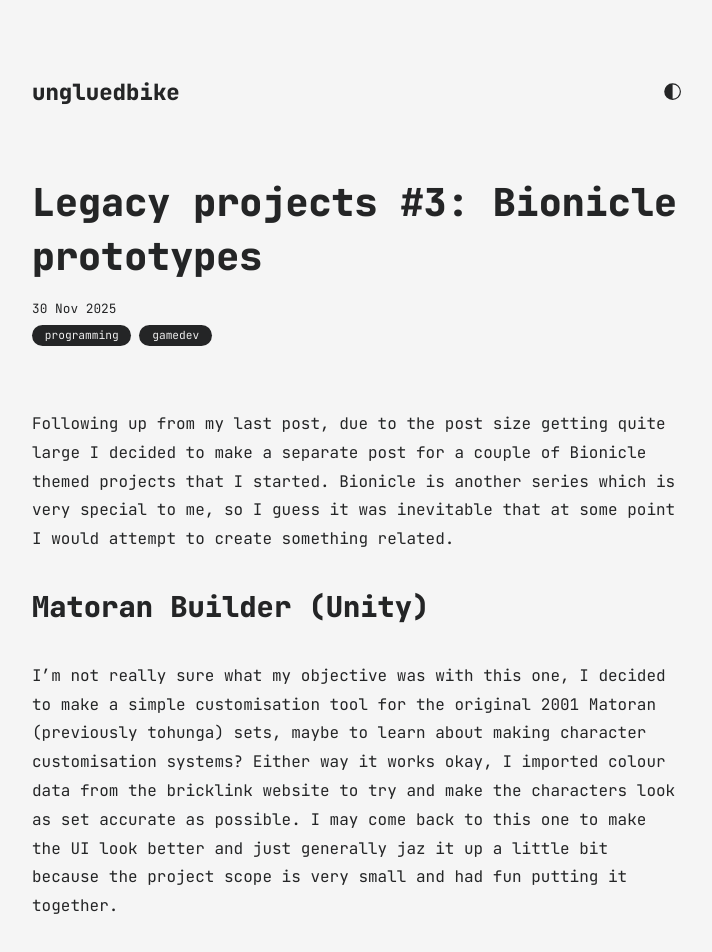
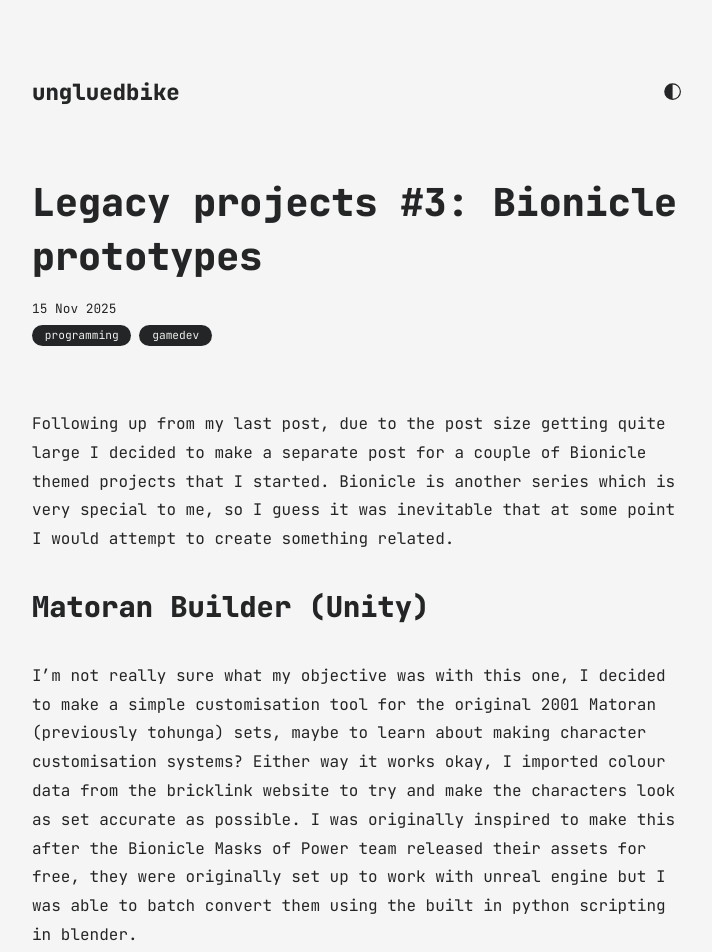
Before and after one commit to UngluedBike/ungluedbike.github.io, a Jekyll site: the page built from all_collections/_posts/2025-11-15-legacy-3.md, in a window 1280 px wide and 1400 px high. Shown: the top 952 px of the window, without its empty margins (283-995 px from the left). Built offline with Jekyll 4.4.1, drawn with Linux system fonts in a browser that asks for light colours; some of the changed text lies outside the part shown.

Commit message:
Completed remaining posts and scheduled

```diff
--- a/all_collections/_posts/2025-12-30-legacy-3.md
+++ b/all_collections/_posts/2025-11-15-legacy-3.md
@@ -1,16 +1,42 @@
 ---
 layout: post
 title: "Legacy projects #3: Bionicle prototypes"
-date: 2025-11-30 14:00:00
+date: 2025-11-15 14:00:00
 categories: [programming, gamedev]
 ---
 
 Following up from my last post, due to the post size getting quite large I decided to make a separate post for a couple of Bionicle themed projects that I started. Bionicle is another series which is very special to me, so I guess it was inevitable that at some point I would attempt to create something related.
 
 ## Matoran Builder (Unity)
-I'm not really sure what my objective was with this one, I decided to make a simple customisation tool for the original 2001 Matoran (previously tohunga) sets, maybe to learn about making character customisation systems? Either way it works okay, I imported colour data from the bricklink website to try and make the characters look as set accurate as possible. I may come back to this one to make the UI look better and just generally jaz it up a little bit because the project scope is very small and had fun putting it together.
+I'm not really sure what my objective was with this one, I decided to make a simple customisation tool for the original 2001 Matoran (previously tohunga) sets, maybe to learn about making character customisation systems? Either way it works okay, I imported colour data from the bricklink website to try and make the characters look as set accurate as possible. I was originally inspired to make this after the Bionicle Masks of Power team released their assets for free, they were originally set up to work with unreal engine but I was able to batch convert them using the built in python scripting in blender.
+
+I may come back to this one to make the UI look better and just generally jaz it up a little bit because the project scope is very small and I had fun putting it together.
+
+<iframe
+width="560"
+height="315"
+rel=0
+modestbranding=1
+src="https://www.youtube.com/embed/Q9iEYNmLDFE?si=lJN-44f6rjhxFMWO"
+title="YouTube video player"
+frameborder="0"
+allow="autoplay; encrypted-media"
+referrerpolicy="strict-origin-when-cross-origin"
+allowfullscreen></iframe>
 
 ## Metru-Nui Defender (UE5)
 I had a very brief foray into UE5 last year which basically just entailed me taking Toa Vakama and putting him in an arena. The plan was to make a sort of wave defense game (potentially multiplayer) where you would fight enemies from various years like Vahki, Bohrok, Rahi etc inside the Metru-Nui colosseum featured in Bionicle 2. Vakama would've had a disc launcher, the Huna and Vahi abilities (short term invisibility and time slow down/stop respectively), and probably melee too. I made Vakama's rig by building him in stud.io, exporting him as a mesh and cleaning it up in blender, before rigging him in a set accurate way, i.e, with the arms limited to the set movement and the ball joints having accurate constraints. This was a fun exercise but I imagine I would've ultimately made him more flexible had development continued! The arena model was kindly provided by a friend of mine.
 
+<iframe
+width="560"
+height="315"
+rel=0
+modestbranding=1
+src="https://www.youtube.com/embed/zcDqa8KDLAI?si=imUcEs6DPqpBzjwQ"
+title="YouTube video player"
+frameborder="0"
+allow="autoplay; encrypted-media"
+referrerpolicy="strict-origin-when-cross-origin"
+allowfullscreen></iframe>
+
 Both of these projects will most likely never see the light of day, as not too long ago Lego decided to take legal action against a large and very promising Bionicle game project, [Masks of Power](https://masksofpower.com/). Sometimes we can't have nice things unfortunately.
```
Also changed, not shown: all_collections/_posts/2025-11-17-legacy-4.md (renamed from all_collections/_posts/2025-12-30-legacy-4.md, +2 -2 lines).
